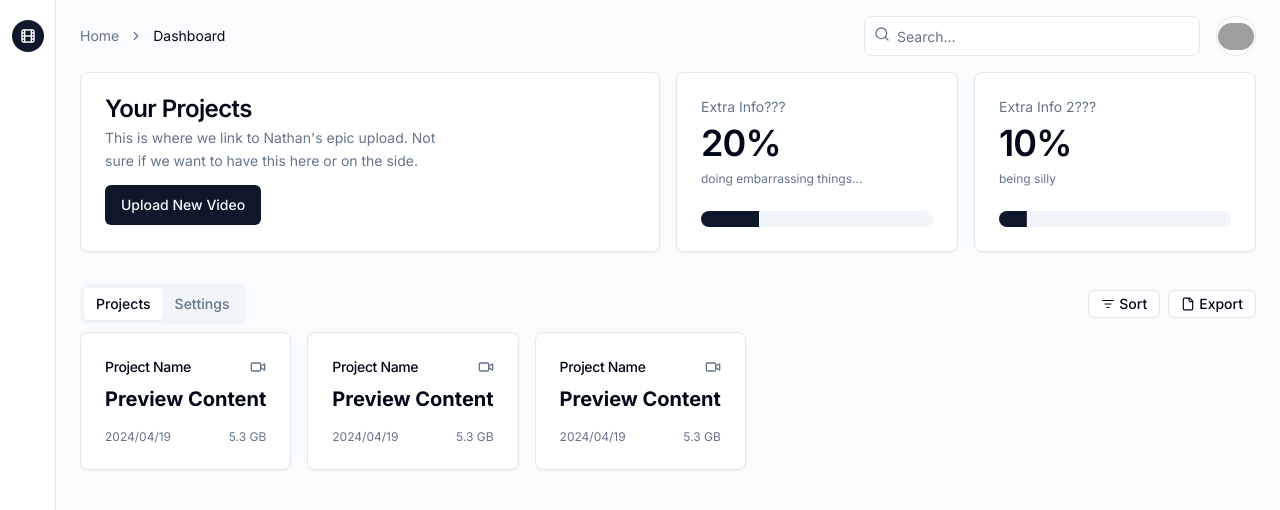
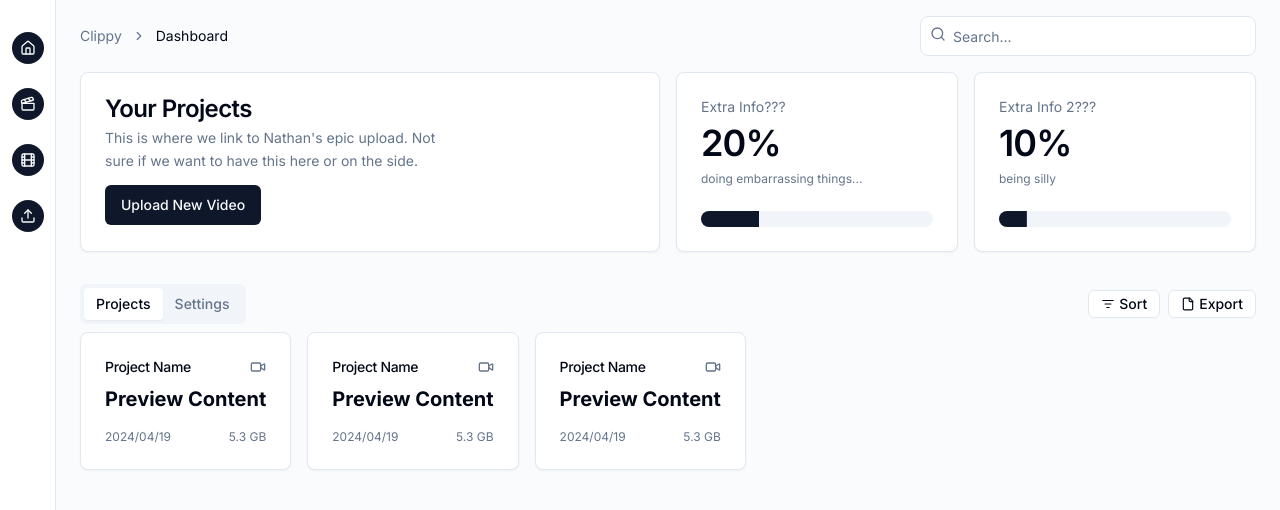
Before and after one commit to MiniHacks/clippy, a Next.js app in the folder apps/frontend/: page / in a window 1280 px wide. Shown: the top 510 px of the page. Built offline with nearby package versions, Linux system fonts and the light colour scheme; grey boxes are pictures that could not be loaded.

Commit message:
🧼 requested nav

```diff
--- /dev/null
+++ b/apps/frontend/app/(pages)/clips/page.tsx
@@ -0,0 +1,5 @@
+export default function Clips() {
+    return (
+        <div>hi</div>
+    )
+}
--- a/apps/frontend/app/(pages)/example/page.tsx
+++ /dev/null
@@ -1,5 +0,0 @@
-export default function Test() {
-    return (
-        <div>boring example page</div>
-    )
-}
--- /dev/null
+++ b/apps/frontend/app/(pages)/vlogs/page.tsx
@@ -0,0 +1,5 @@
+export default function Vlog() {
+    return (
+        <div>vlogging</div>
+    )
+}
--- a/apps/frontend/app/layout.tsx
+++ b/apps/frontend/app/layout.tsx
@@ -1,7 +1,8 @@
 import type { Metadata } from "next";
 import { Inter } from "next/font/google";
 import "./globals.css";
-
+import {Film, Home, Clapperboard, Upload} from "lucide-react";
+import Navlink from "@/components/ui/_nav/navlink";
 const inter = Inter({ subsets: ["latin"] });
 
 export const metadata: Metadata = {
@@ -16,7 +17,32 @@ export default function RootLayout({
 }>) {
   return (
     <html lang="en">
-      <body className={inter.className}>{children}</body>
+    <body className={inter.className}>
+    <div className="flex min-h-screen w-full flex-col bg-muted/40">
+      <aside className="fixed inset-y-0 left-0 z-10 hidden w-14 flex-col border-r bg-background sm:flex">
+        <nav className="flex flex-col items-center gap-6 px-2 sm:py-8">
+          <Navlink route="/" title="Home">
+            <Home className="h-4 w-4 transition-all group-hover:scale-110"/>
+          </Navlink>
+
+          <Navlink route="/vlogs" title="Highlights">
+            <Clapperboard className="h-4 w-4 transition-all group-hover:scale-110"/>
+          </Navlink>
+
+          <Navlink route="/clips" title="Clips">
+            <Film className="h-4 w-4 transition-all group-hover:scale-110"/>
+          </Navlink>
+
+          <Navlink route="/upload" title="Upload">
+            <Upload className="h-4 w-4 transition-all group-hover:scale-110"/>
+          </Navlink>
+        </nav>
+      </aside>
+      <div className="flex flex-col sm:gap-4 sm:py-4 sm:pl-14">
+        {children}
+      </div>
+    </div>
+    </body>
     </html>
   );
 }
--- a/apps/frontend/app/page.tsx
+++ b/apps/frontend/app/page.tsx
@@ -1,21 +1,9 @@
-import Image from "next/image"
-import Link from "next/link"
 import {
   Video,
   File,
-  ListFilter,
-  Film,
-  Search,
+  ListFilter, Search,
 } from "lucide-react"
 
-import {
-  Breadcrumb,
-  BreadcrumbItem,
-  BreadcrumbLink,
-  BreadcrumbList,
-  BreadcrumbPage,
-  BreadcrumbSeparator,
-} from "@/components/ui/breadcrumb"
 import { Button } from "@/components/ui/button"
 import {
   Card,
@@ -28,13 +16,11 @@ import {
 import {
   DropdownMenu,
   DropdownMenuCheckboxItem,
-  DropdownMenuContent,
-  DropdownMenuItem,
+  DropdownMenuContent, DropdownMenuItem,
   DropdownMenuLabel,
   DropdownMenuSeparator,
   DropdownMenuTrigger,
 } from "@/components/ui/dropdown-menu"
-import { Input } from "@/components/ui/input"
 import { Progress } from "@/components/ui/progress"
 import {
   Tabs,
@@ -42,6 +28,17 @@ import {
   TabsList,
   TabsTrigger,
 } from "@/components/ui/tabs"
+import {
+  Breadcrumb,
+  BreadcrumbItem,
+  BreadcrumbLink,
+  BreadcrumbList, BreadcrumbPage,
+  BreadcrumbSeparator
+} from "@/components/ui/breadcrumb";
+import Link from "next/link";
+import {Input} from "@/components/ui/input";
+import Image from "next/image";
+import Header from "@/components/ui/header";
 
 export default function Dashboard() {
   // FIXME: we can change this when the endpoint actually exists
@@ -67,66 +64,8 @@ export default function Dashboard() {
   ];
 
   return (
-      <div className="flex min-h-screen w-full flex-col bg-muted/40">
-        <aside className="fixed inset-y-0 left-0 z-10 hidden w-14 flex-col border-r bg-background sm:flex">
-          <nav className="flex flex-col items-center gap-4 px-2 sm:py-5">
-            <Link
-                href="#"
-                className="group flex h-9 w-9 shrink-0 items-center justify-center gap-2 rounded-full bg-primary text-lg font-semibold text-primary-foreground md:h-8 md:w-8 md:text-base"
-            >
-              <Film className="h-4 w-4 transition-all group-hover:scale-110" />
-              <span className="sr-only">Clippy</span>
-            </Link>
-          </nav>
-          <nav className="mt-auto flex flex-col items-center gap-4 px-2 sm:py-5">
-          </nav>
-        </aside>
-        <div className="flex flex-col sm:gap-4 sm:py-4 sm:pl-14">
-          <header className="sticky top-0 z-30 flex h-14 items-center gap-4 border-b bg-background px-4 sm:static sm:h-auto sm:border-0 sm:bg-transparent sm:px-6">
-            <Breadcrumb className="hidden md:flex">
-              <BreadcrumbList>
-                <BreadcrumbItem>
-                  <BreadcrumbLink asChild>
-                    <Link href="#">Home</Link>
-                  </BreadcrumbLink>
-                </BreadcrumbItem>
-                <BreadcrumbSeparator />
-                <BreadcrumbItem>
-                  <BreadcrumbPage>Dashboard</BreadcrumbPage>
-                </BreadcrumbItem>
-              </BreadcrumbList>
-            </Breadcrumb>
-            <div className="relative ml-auto flex-1 md:grow-0">
-              <Search className="absolute left-2.5 top-2.5 h-4 w-4 text-muted-foreground" />
-              <Input
-                  type="search"
-                  placeholder="Search..."
-                  className="w-full rounded-lg bg-background pl-8 md:w-[200px] lg:w-[336px]"
-              />
-            </div>
-            <DropdownMenu>
-              <DropdownMenuTrigger asChild>
-                <Button
-                    variant="outline"
-                    size="icon"
-                    className="overflow-hidden rounded-full"
-                >
-                  <Image
-                      src="/placeholder-user.jpg"
-                      width={36}
-                      height={36}
-                      alt="Avatar"
-                      className="overflow-hidden rounded-full"
-                  />
-                </Button>
-              </DropdownMenuTrigger>
-              <DropdownMenuContent align="end">
-                <DropdownMenuLabel>My Account</DropdownMenuLabel>
-                <DropdownMenuSeparator />
-                <DropdownMenuItem>Logout</DropdownMenuItem>
-              </DropdownMenuContent>
-            </DropdownMenu>
-          </header>
+      <>
+        <Header route="Dashboard" />
         <main className="grid flex-1 items-start gap-4 p-4 sm:px-6 sm:py-0 md:gap-8 lg:grid-cols-3 xl:grid-cols-3">
           <div className="grid auto-rows-max items-start gap-4 md:gap-8 lg:col-span-4">
             <div className="grid gap-4 sm:grid-cols-2 md:grid-cols-4 lg:grid-cols-2 xl:grid-cols-4">
@@ -140,9 +79,11 @@ export default function Dashboard() {
                     Not sure if we want to have this here or on the side.
                   </CardDescription>
                 </CardHeader>
+                <Link href="/upload">
                   <CardFooter>
                     <Button>Upload New Video</Button>
                   </CardFooter>
+                </Link>
               </Card>
               <Card x-chunk="dashboard-05-chunk-1">
                 <CardHeader className="pb-2">
@@ -155,7 +96,7 @@ export default function Dashboard() {
                   </div>
                 </CardContent>
                 <CardFooter>
-                    <Progress value={25} aria-label="25% increase" />
+                  <Progress value={25} aria-label="25% increase"/>
                 </CardFooter>
               </Card>
               <Card x-chunk="dashboard-05-chunk-2">
@@ -169,7 +110,7 @@ export default function Dashboard() {
                   </div>
                 </CardContent>
                 <CardFooter>
-                    <Progress value={12} aria-label="12% increase" />
+                  <Progress value={12} aria-label="12% increase"/>
                 </CardFooter>
               </Card>
             </div>
@@ -187,13 +128,13 @@ export default function Dashboard() {
                           size="sm"
                           className="h-7 gap-1 text-sm"
                       >
-                          <ListFilter className="h-3.5 w-3.5" />
+                        <ListFilter className="h-3.5 w-3.5"/>
                         <span className="sr-only sm:not-sr-only">Sort</span>
                       </Button>
                     </DropdownMenuTrigger>
                     <DropdownMenuContent align="end">
                       <DropdownMenuLabel>Sort by</DropdownMenuLabel>
-                        <DropdownMenuSeparator />
+                      <DropdownMenuSeparator/>
                       <DropdownMenuCheckboxItem checked>
                         Ascending
                       </DropdownMenuCheckboxItem>
@@ -207,7 +148,7 @@ export default function Dashboard() {
                       variant="outline"
                       className="h-7 gap-1 text-sm"
                   >
-                      <File className="h-3.5 w-3.5" />
+                    <File className="h-3.5 w-3.5"/>
                     <span className="sr-only sm:not-sr-only">Export</span>
                   </Button>
                 </div>
@@ -231,14 +172,13 @@ export default function Dashboard() {
                                 </div>
                               </CardContent>
                             </Card>
-                          );
+                        )
                       })}
                 </div>
               </TabsContent>
             </Tabs>
           </div>
         </main>
-        </div>
-      </div>
+      </>
   )
 }
--- /dev/null
+++ b/apps/frontend/components/ui/_nav/navlink.tsx
@@ -0,0 +1,28 @@
+import {Tooltip, TooltipContent, TooltipProvider, TooltipTrigger} from "@/components/ui/tooltip";
+import Link from "next/link";
+
+interface LinkProps {
+    route: string;
+    title: string;
+    children: React.ReactNode;
+}
+
+export default function Navlink({ route, title, children }: LinkProps) {
+    return (
+        <TooltipProvider>
+            <Tooltip>
+                <TooltipTrigger asChild>
+                    <Link
+                        href={route}
+                        className="group flex h-9 w-9 shrink-0 items-center justify-center gap-2 rounded-full bg-primary text-lg font-semibold text-primary-foreground md:h-8 md:w-8 md:text-base"
+                    >
+                        {children}
+                    </Link>
+                </TooltipTrigger>
+                <TooltipContent>
+                    <p>{title}</p>
+                </TooltipContent>
+            </Tooltip>
+        </TooltipProvider>
+    );
+}
--- /dev/null
+++ b/apps/frontend/components/ui/header.tsx
@@ -0,0 +1,38 @@
+import {
+    Breadcrumb,
+    BreadcrumbItem,
+    BreadcrumbLink,
+    BreadcrumbList, BreadcrumbPage,
+    BreadcrumbSeparator
+} from "@/components/ui/breadcrumb";
+import Link from "next/link";
+import {Search} from "lucide-react";
+import {Input} from "@/components/ui/input";
+
+export default function Header({route}: {route : string}) {
+    return (
+        <header
+            className="sticky top-0 z-30 flex h-14 items-center gap-4 border-b bg-background px-4 sm:static sm:h-auto sm:border-0 sm:bg-transparent sm:px-6">
+            <Breadcrumb className="hidden md:flex">
+                <BreadcrumbList>
+                    <BreadcrumbItem>
+                        <BreadcrumbLink asChild>
+                            <Link href="/">Clippy</Link>
+                        </BreadcrumbLink>
+                    </BreadcrumbItem>
+                    <BreadcrumbSeparator/>
+                    <BreadcrumbItem>
+                        <BreadcrumbPage>{route}</BreadcrumbPage>
+                    </BreadcrumbItem>
+                </BreadcrumbList>
+            </Breadcrumb>
+            <div className="relative ml-auto flex-1 md:grow-0">
+                <Search className="absolute left-2.5 top-2.5 h-4 w-4 text-muted-foreground"/>
+                <Input
+                    type="search"
+                    placeholder="Search..."
+                    className="w-full rounded-lg bg-background pl-8 md:w-[200px] lg:w-[336px]"/>
+            </div>
+        </header>
+    );
+}
--- /dev/null
+++ b/apps/frontend/components/ui/tooltip.tsx
@@ -0,0 +1,30 @@
+"use client"
+
+import * as React from "react"
+import * as TooltipPrimitive from "@radix-ui/react-tooltip"
+
+import { cn } from "@/lib/utils"
+
+const TooltipProvider = TooltipPrimitive.Provider
+
+const Tooltip = TooltipPrimitive.Root
+
+const TooltipTrigger = TooltipPrimitive.Trigger
+
+const TooltipContent = React.forwardRef<
+    React.ElementRef<typeof TooltipPrimitive.Content>,
+    React.ComponentPropsWithoutRef<typeof TooltipPrimitive.Content>
+>(({ className, sideOffset = 4, ...props }, ref) => (
+    <TooltipPrimitive.Content
+        ref={ref}
+        sideOffset={sideOffset}
+        className={cn(
+            "z-50 overflow-hidden rounded-md border bg-popover px-3 py-1.5 text-sm text-popover-foreground shadow-md animate-in fade-in-0 zoom-in-95 data-[state=closed]:animate-out data-[state=closed]:fade-out-0 data-[state=closed]:zoom-out-95 data-[side=bottom]:slide-in-from-top-2 data-[side=left]:slide-in-from-right-2 data-[side=right]:slide-in-from-left-2 data-[side=top]:slide-in-from-bottom-2",
+            className
+        )}
+        {...props}
+    />
+))
+TooltipContent.displayName = TooltipPrimitive.Content.displayName
+
+export { Tooltip, TooltipTrigger, TooltipContent, TooltipProvider }
--- a/package.json
+++ b/package.json
@@ -30,6 +30,7 @@
     "@radix-ui/react-dialog": "^1.0.5",
     "@radix-ui/react-dropdown-menu": "^2.0.6",
     "@radix-ui/react-progress": "^1.0.3",
-    "@radix-ui/react-tabs": "^1.0.4"
+    "@radix-ui/react-tabs": "^1.0.4",
+    "@radix-ui/react-tooltip": "^1.0.7"
   }
 }
```
Also changed, not shown: apps/frontend/app/(pages)/upload/page.tsx (+10 -3 lines), 1 other file (tests, documents, lock files or other folders). Lines whose indentation alone changed are shown as unchanged.
